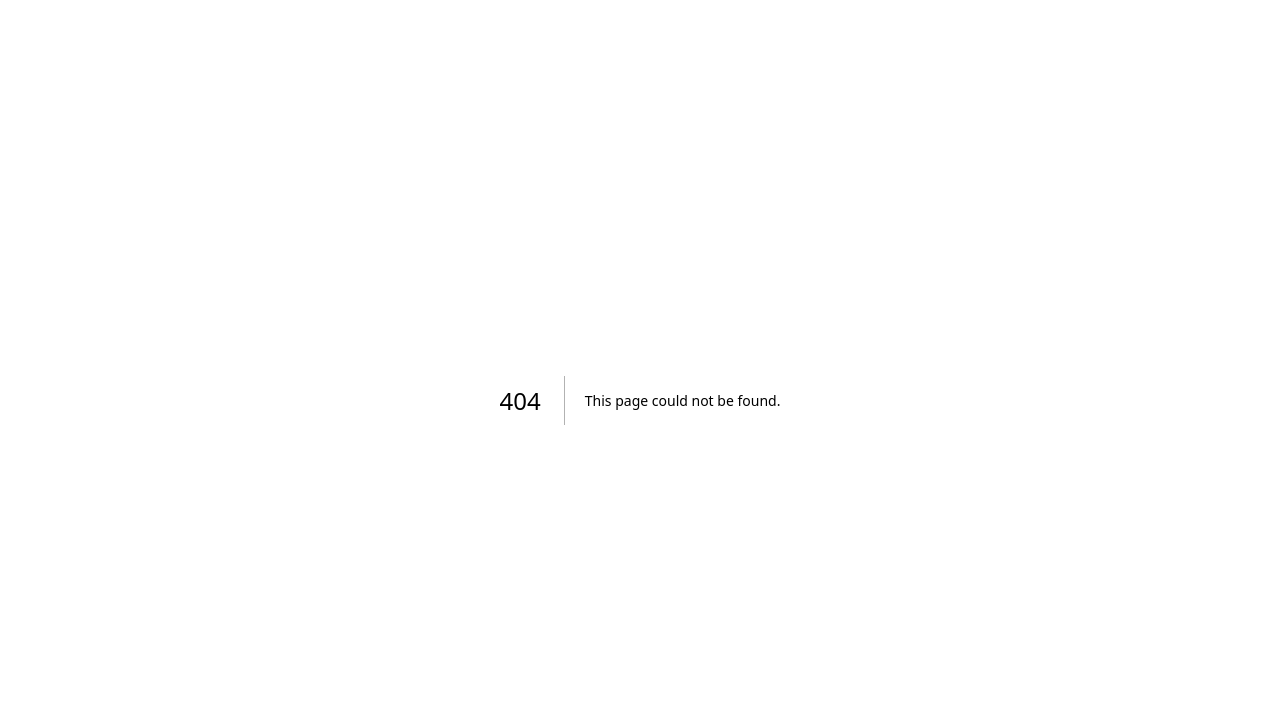
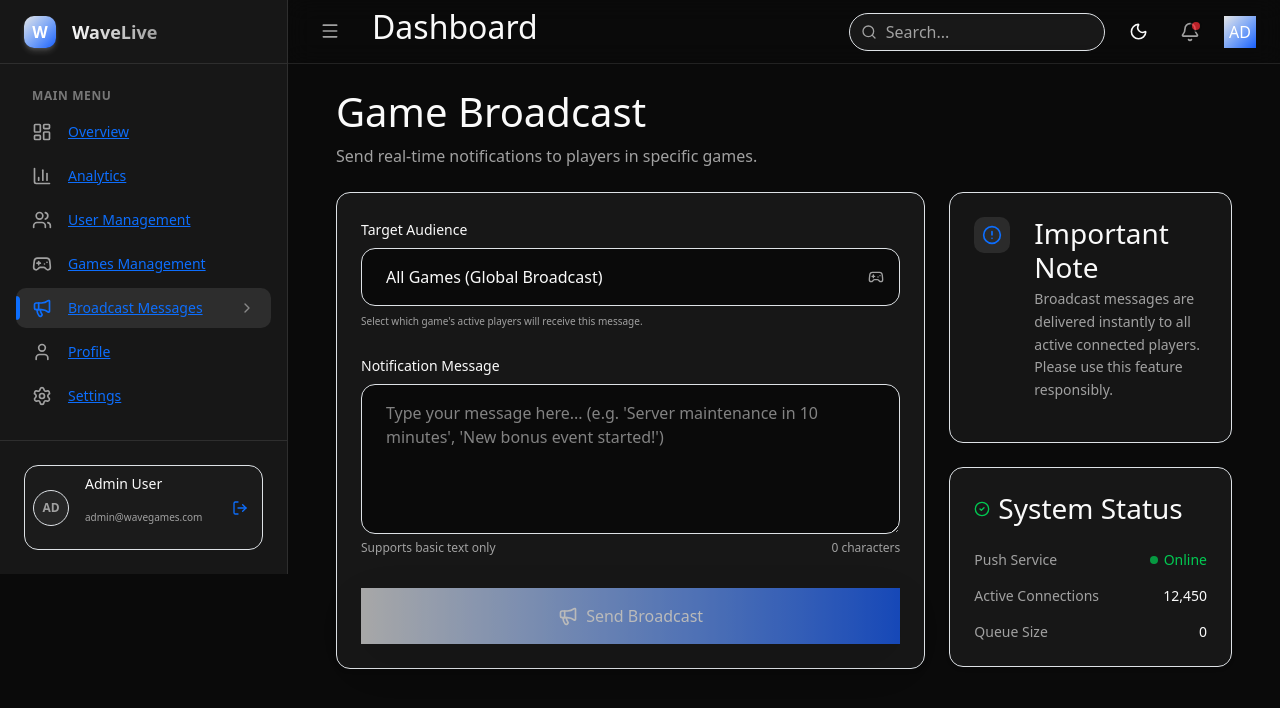
Before and after one commit to saqibmalik09/wave-game-front, a Next.js app: page /dashboard/broadcast in a window 1280 px wide. Before the commit this address had no page. Shown: the top 708 px of the page. Built offline with nearby package versions, Linux system fonts and the light colour scheme.

Commit message:
Broadcast module added

```diff
--- /dev/null
+++ b/src/app/dashboard/broadcast/page.tsx
@@ -0,0 +1,174 @@
+'use client'
+
+import { useState } from 'react'
+import { Megaphone, Send, AlertCircle, CheckCircle2, Globe, Gamepad2 } from 'lucide-react'
+import { toast } from 'sonner'
+import { cn } from '@/lib/utils'
+
+// Game Configuration
+const games = [
+    { id: 'all', name: 'All Games', icon: Globe },
+    { id: '1', name: 'Greedy (ID: 1)', icon: Gamepad2 },
+    { id: '3', name: 'Fruit Game (ID: 3)', icon: Gamepad2 },
+    { id: '16', name: 'TeenPatti (ID: 16)', icon: Gamepad2 },
+    // Generate other IDs
+    ...Array.from({ length: 16 }, (_, i) => i + 1)
+        .filter(id => ![1, 3, 16].includes(id))
+        .map(id => ({ id: id.toString(), name: `Game ID ${id}`, icon: Gamepad2 }))
+        .sort((a, b) => parseInt(a.id) - parseInt(b.id))
+]
+
+export default function BroadcastPage() {
+    const [selectedGame, setSelectedGame] = useState('all')
+    const [message, setMessage] = useState('')
+    const [isSending, setIsSending] = useState(false)
+
+    const handleSend = async (e: React.FormEvent) => {
+        e.preventDefault()
+
+        if (!message.trim()) {
+            toast.error("Please enter a message")
+            return
+        }
+
+        setIsSending(true)
+
+        // Simulate API call
+        await new Promise(resolve => setTimeout(resolve, 1500))
+
+        const targetName = games.find(g => g.id === selectedGame)?.name || 'Unknown Game'
+
+        toast.success(`Message sent to ${targetName} players`, {
+            description: "Notification has been queued for delivery."
+        })
+
+        setMessage('')
+        setIsSending(false)
+    }
+
+    return (
+        <div className="space-y-6 max-w-4xl mx-auto">
+            <div>
+                <h1 className="text-3xl font-bold text-foreground mb-2">Game Broadcast</h1>
+                <p className="text-muted-foreground">Send real-time notifications to players in specific games.</p>
+            </div>
+
+            <div className="grid gap-6 md:grid-cols-3">
+                {/* Main Form */}
+                <div className="md:col-span-2 space-y-6">
+                    <div className="bg-card border border-border rounded-xl p-6 shadow-sm">
+                        <form onSubmit={handleSend} className="space-y-6">
+                            <div className="space-y-2">
+                                <label className="text-sm font-medium text-foreground">Target Audience</label>
+                                <div className="relative">
+                                    <select
+                                        value={selectedGame}
+                                        onChange={(e) => setSelectedGame(e.target.value)}
+                                        className="w-full appearance-none bg-background border border-input rounded-xl px-4 py-3 text-sm focus:border-primary/50 focus:ring-1 focus:ring-primary/20 outline-none transition-all cursor-pointer"
+                                    >
+                                        <option value="all">All Games (Global Broadcast)</option>
+                                        <optgroup label="Featured Games">
+                                            <option value="1">Greedy (ID: 1)</option>
+                                            <option value="3">Fruit Game (ID: 3)</option>
+                                            <option value="16">TeenPatti (ID: 16)</option>
+                                        </optgroup>
+                                        <optgroup label="Other Games">
+                                            {games
+                                                .filter(g => !['all', '1', '3', '16'].includes(g.id))
+                                                .sort((a, b) => parseInt(a.id) - parseInt(b.id))
+                                                .map(g => (
+                                                    <option key={g.id} value={g.id}>{g.name}</option>
+                                                ))
+                                            }
+                                        </optgroup>
+                                    </select>
+                                    <div className="absolute right-4 top-1/2 -translate-y-1/2 pointer-events-none text-muted-foreground">
+                                        <Gamepad2 className="w-4 h-4" />
+                                    </div>
+                                </div>
+                                <p className="text-[10px] text-muted-foreground">
+                                    Select which game's active players will receive this message.
+                                </p>
+                            </div>
+
+                            <div className="space-y-2">
+                                <label className="text-sm font-medium text-foreground">Notification Message</label>
+                                <textarea
+                                    value={message}
+                                    onChange={(e) => setMessage(e.target.value)}
+                                    placeholder="Type your message here... (e.g. 'Server maintenance in 10 minutes', 'New bonus event started!')"
+                                    className="w-full min-h-[150px] bg-background border border-input rounded-xl px-4 py-3 text-sm focus:border-primary/50 focus:ring-1 focus:ring-primary/20 outline-none transition-all resize-y"
+                                />
+                                <div className="flex justify-between text-xs text-muted-foreground">
+                                    <span>Supports basic text only</span>
+                                    <span>{message.length} characters</span>
+                                </div>
+                            </div>
+
+                            <div className="pt-2">
+                                <button
+                                    type="submit"
+                                    disabled={isSending || !message.trim()}
+                                    className={cn(
+                                        "w-full flex items-center justify-center gap-2 bg-gradient-to-r from-primary to-blue-600 text-white px-6 py-3 rounded-xl font-medium transition-all shadow-lg shadow-primary/20 hover:scale-[1.02] active:scale-[0.98] disabled:opacity-70 disabled:cursor-not-allowed disabled:hover:scale-100",
+                                        isSending && "animate-pulse"
+                                    )}
+                                >
+                                    {isSending ? (
+                                        <>Broadcasting...</>
+                                    ) : (
+                                        <>
+                                            <Megaphone className="w-5 h-5" />
+                                            Send Broadcast
+                                        </>
+                                    )}
+                                </button>
+                            </div>
+                        </form>
+                    </div>
+                </div>
+
+                {/* Side Info */}
+                <div className="space-y-6">
+                    <div className="bg-primary/5 border border-primary/10 rounded-xl p-6">
+                        <div className="flex items-start gap-4">
+                            <div className="p-2 bg-primary/10 rounded-lg shrink-0">
+                                <AlertCircle className="w-5 h-5 text-primary" />
+                            </div>
+                            <div>
+                                <h3 className="font-medium text-foreground mb-1">Important Note</h3>
+                                <p className="text-sm text-muted-foreground leading-relaxed">
+                                    Broadcast messages are delivered instantly to all active connected players. Please use this feature responsibly.
+                                </p>
+                            </div>
+                        </div>
+                    </div>
+
+                    <div className="bg-card border border-border rounded-xl p-6 shadow-sm">
+                        <h3 className="font-medium text-foreground mb-4 flex items-center gap-2">
+                            <CheckCircle2 className="w-4 h-4 text-green-500" />
+                            System Status
+                        </h3>
+                        <div className="space-y-4">
+                            <div className="flex justify-between items-center text-sm">
+                                <span className="text-muted-foreground">Push Service</span>
+                                <span className="flex items-center gap-1.5 text-green-500 font-medium">
+                                    <span className="w-2 h-2 rounded-full bg-green-500 animate-pulse" />
+                                    Online
+                                </span>
+                            </div>
+                            <div className="flex justify-between items-center text-sm">
+                                <span className="text-muted-foreground">Active Connections</span>
+                                <span className="text-foreground font-mono">12,450</span>
+                            </div>
+                            <div className="flex justify-between items-center text-sm">
+                                <span className="text-muted-foreground">Queue Size</span>
+                                <span className="text-foreground font-mono">0</span>
+                            </div>
+                        </div>
+                    </div>
+                </div>
+            </div>
+        </div>
+    )
+}
--- a/src/components/dashboard/sidebar.tsx
+++ b/src/components/dashboard/sidebar.tsx
@@ -13,7 +13,8 @@ import {
     LogOut,
     X,
     ChevronRight,
-    Users
+    Users,
+    Megaphone
 } from 'lucide-react'
 
 const navItems = [
@@ -21,6 +22,7 @@ const navItems = [
     { name: 'Analytics', href: '/dashboard/analytics', icon: BarChart3 },
     { name: 'User Management', href: '/dashboard/users', icon: Users },
     { name: 'Games Management', href: '/dashboard/games', icon: Gamepad2 },
+    { name: 'Broadcast Messages', href: '/dashboard/broadcast', icon: Megaphone },
     { name: 'Profile', href: '/dashboard/profile', icon: User },
     { name: 'Settings', href: '/dashboard/settings', icon: Settings },
 ]
```
